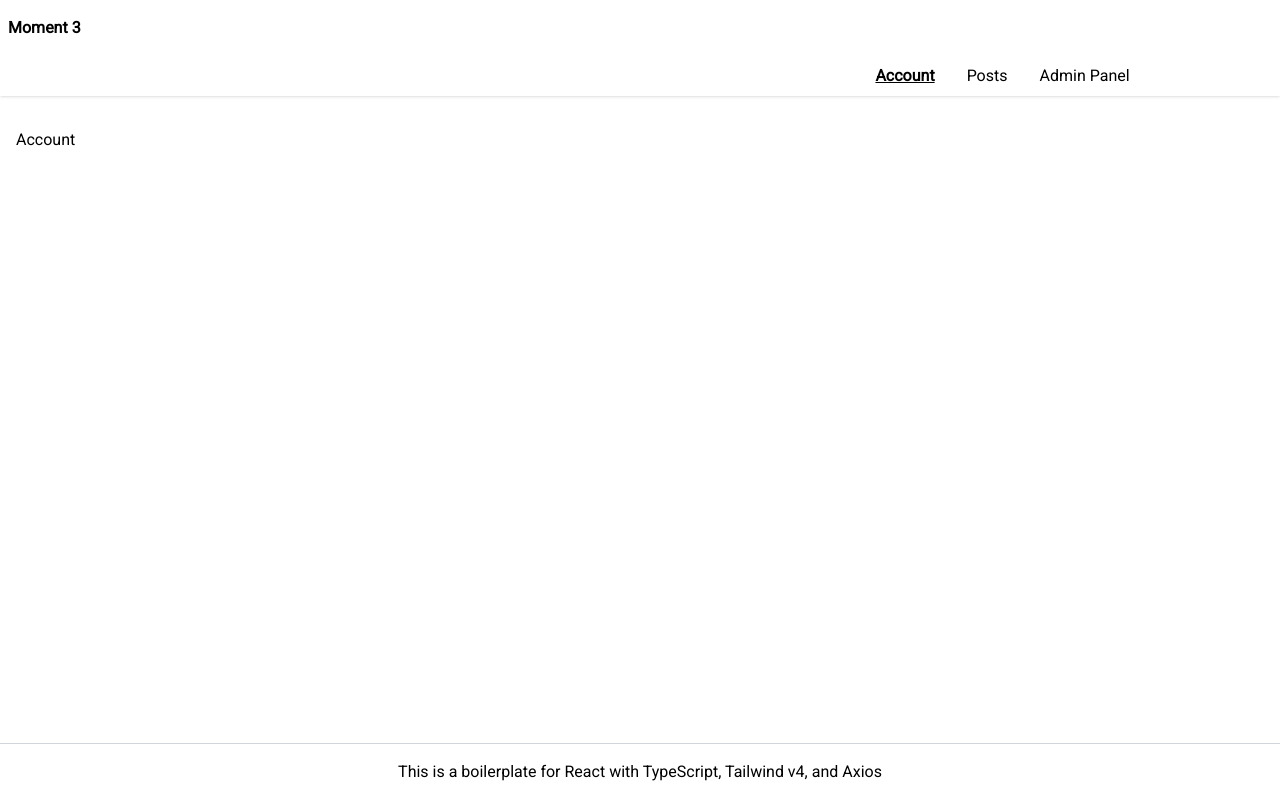
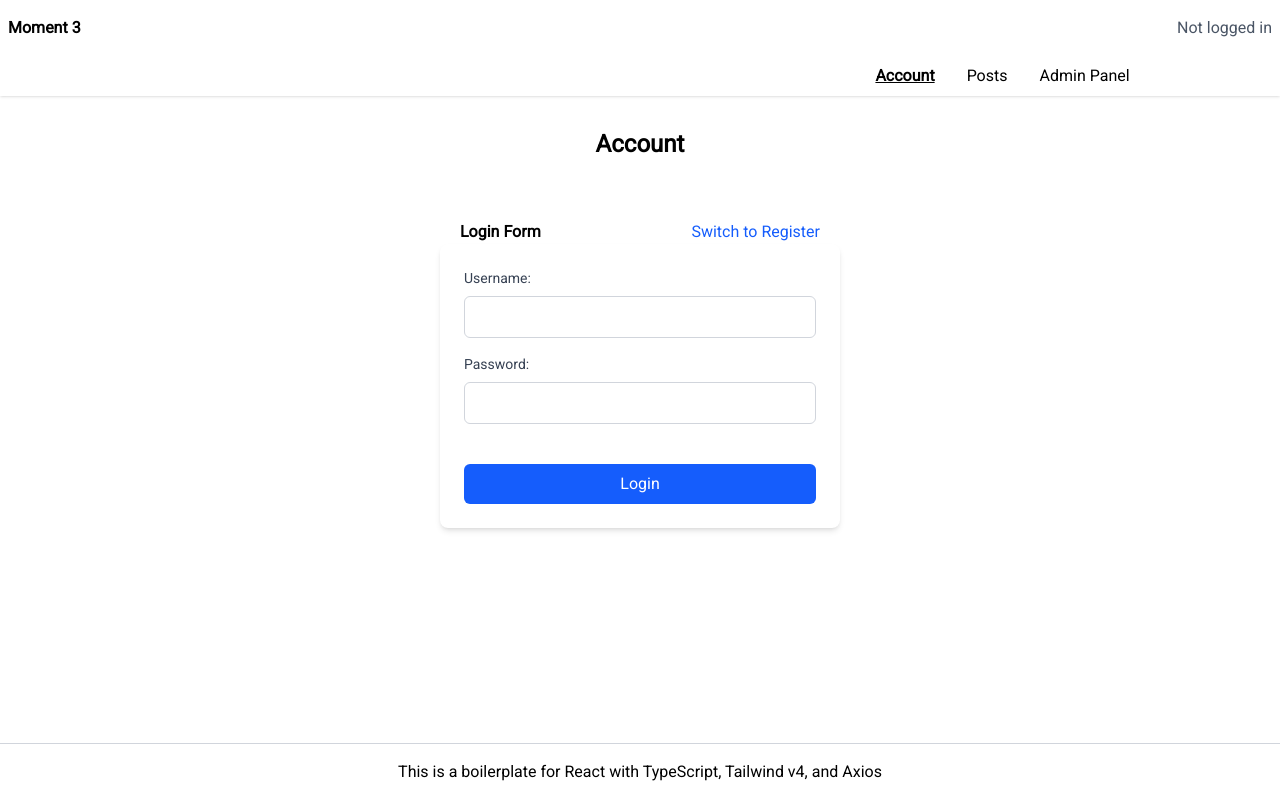
Before and after one commit to C4ndyFl4mes/dt210-react-frontend, a React (Vite) app: page / in a window 1280 px wide. Built offline with nearby package versions, Linux system fonts and the light colour scheme; no server answers.

Commit message:
Added AccountForm and validation class with Yup. Added an interface IValidationError. Added a UserStore for handling user data all over the application. In the header, an indicator of logged in status exist.

```diff
--- a/package.json
+++ b/package.json
@@ -12,10 +12,13 @@
   "dependencies": {
     "@tailwindcss/vite": "^4.1.18",
     "axios": "^1.13.4",
+    "mobx": "^6.15.0",
+    "mobx-react-lite": "^4.1.1",
     "react": "^19.2.0",
     "react-dom": "^19.2.0",
     "react-router-dom": "^7.13.0",
-    "tailwindcss": "^4.1.18"
+    "tailwindcss": "^4.1.18",
+    "yup": "^1.7.1"
   },
   "devDependencies": {
     "@eslint/js": "^9.39.1",
--- /dev/null
+++ b/src/components/base/AccountForm.tsx
@@ -0,0 +1,104 @@
+import { useEffect, useState } from "react";
+import { Validation } from "../../utils/Validation";
+import type { IValidationError } from "../../interfaces/IValidationError";
+import AuthService from "../../services/AuthService";
+import type { IError } from "../../interfaces/IError";
+import type { IUser } from "../../interfaces/IUser";
+import UserStore from "../../stores/UserStore";
+
+export default function AccountForm({ regOrLogin }: { regOrLogin: boolean }) {
+    const [fields, setFields] = useState({
+        username: "",
+        password: ""
+    });
+    const [validationErrors, setValidationErrors] = useState<{} | IValidationError>({})
+    const [serverErrors, setServerErrors] = useState<IError | null>(null);
+
+    const clearFields = () => {
+        setFields({
+            username: "",
+            password: ""
+        });
+        setValidationErrors({});
+        setServerErrors(null);
+    }
+
+    const handleFormSubmit = async () => {
+        const errors: {} | IValidationError = await Validation.validateAccountForm(fields);
+        setValidationErrors(errors);
+
+        if (Object.keys(errors).length === 0) {
+            const data: IUser | IError = regOrLogin ? await AuthService().login(fields) : await AuthService().register(fields);
+            if (data && "message" in data) {
+                data as IError;
+                setServerErrors(data);
+            } else {
+                data as IUser;
+                UserStore.setUser(data);
+                clearFields();
+            }
+        }
+    }
+
+    // Rensar formuläret och eventuella felmeddelanden när användaren byter mellan login och register.
+    useEffect(clearFields, [regOrLogin]);
+
+    return (
+        <form className="max-w-md w-full p-6 bg-white rounded-lg shadow-md flex flex-col gap-y-4">
+            <div className="flex flex-col gap-y-2">
+                <label htmlFor="username" className="block text-sm font-medium text-gray-700">
+                    Username:
+                </label>
+                <input
+                    type="text"
+                    id="username"
+                    name="username"
+                    autoComplete="username"
+                    value={fields.username}
+                    onChange={(e) => setFields({ ...fields, username: e.target.value })}
+                    className="w-full px-4 py-2 border border-gray-300 rounded-md focus:ring-2 focus:ring-blue-500 focus:border-transparent outline-none transition"
+                />
+                {(validationErrors as IValidationError).username && (
+                    <span className="block text-sm text-red-600 bg-red-50 border border-red-200 p-2 rounded-md">
+                        {(validationErrors as IValidationError).username}
+                    </span>
+                )}
+            </div>
+            <div className="flex flex-col gap-y-2">
+                <label htmlFor="password" className="block text-sm font-medium text-gray-700">
+                    Password:
+                </label>
+                <input
+                    type="password"
+                    id="password"
+                    name="password"
+                    autoComplete="current-password"
+                    value={fields.password}
+                    onChange={(e) => setFields({ ...fields, password: e.target.value })}
+                    className="w-full px-4 py-2 border border-gray-300 rounded-md focus:ring-2 focus:ring-blue-500 focus:border-transparent outline-none transition"
+                />
+                {(validationErrors as IValidationError).password && (
+                    <span className="block text-sm text-red-600 bg-red-50 border border-red-200 p-2 rounded-md">
+                        {(validationErrors as IValidationError).password}
+                    </span>
+                )}
+            </div>
+            <div className="flex flex-col gap-y-2">
+                {serverErrors && (
+                    <span className="block text-sm text-red-600 bg-red-50 border border-red-200 p-2 rounded-md">
+                        {serverErrors.message}
+                    </span>
+                )}
+            </div>
+            <div className="pt-2">
+                <button
+                    type="button"
+                    onClick={handleFormSubmit}
+                    className="w-full bg-blue-600 text-white font-medium py-2 px-4 rounded-md hover:bg-blue-700 focus:outline-none focus:ring-2 focus:ring-blue-500 focus:ring-offset-2 transition cursor-pointer"
+                >
+                    {regOrLogin ? "Login" : "Register"}
+                </button>
+            </div>
+        </form>
+    );
+}
--- a/src/components/base/Part.tsx
+++ /dev/null
@@ -1,8 +0,0 @@
-import type { ReactElement } from "react";
-
-
-export default function Part(): ReactElement {
-    return (
-        <div></div>
-    );
-}
--- a/src/components/layout/Header.tsx
+++ b/src/components/layout/Header.tsx
@@ -1,14 +1,29 @@
-import type { ReactElement } from "react";
+import { type ReactElement } from "react";
 import Navigation from "../base/Navigation";
+import UserStore from "../../stores/UserStore";
+import { observer } from "mobx-react-lite";
+import profilePic from "../../assets/user-circle-svgrepo-com.svg";
 
-
-export default function Header(): ReactElement {
-    return (
+export default observer(function Header(): ReactElement {
+     return (
         <header className="py-4 shadow">
             <div className="container mx-auto px-2 flex justify-between items-center flex-wrap">
                 <p className="font-semibold whitespace-nowrap">Moment 3</p>
+                {
+                    UserStore.user ? (
+                        <div className="flex items-center gap-x-2">
+                            <div className="flex flex-col">
+                                <span>{UserStore.user.username}</span>
+                                <small className="text-end">{UserStore.user.role}</small>
+                            </div>
+                            <img src={profilePic} alt="Profile" className="w-8 h-8 rounded-full" onClick={() => UserStore.logOut()} />
+                        </div>
+                    ) : (
+                        <p className="text-gray-600 whitespace-nowrap">Not logged in</p>
+                    )
+                }
                 <Navigation />
             </div>
         </header>
     );
-}
+});
--- a/src/components/layout/Layout.tsx
+++ b/src/components/layout/Layout.tsx
@@ -1,8 +1,13 @@
 import { Outlet } from "react-router-dom";
 import Header from "./Header";
 import Footer from "./Footer";
+import { useEffect } from "react";
+import UserStore from "../../stores/UserStore";
 
 export default function Layout() {
+    useEffect(() => {
+        UserStore.getCurrentUser();
+    }, []);
     return (
         <div className="flex flex-col min-h-screen">
             <Header />
--- /dev/null
+++ b/src/interfaces/IValidationError.ts
@@ -0,0 +1,5 @@
+export interface IValidationError {
+    [key: string]: string;
+    // name: string;
+    // errors?: Array<string>;
+}
--- a/src/pages/AccountPage.tsx
+++ b/src/pages/AccountPage.tsx
@@ -1,7 +1,22 @@
-export default function Account() {
+import { useState } from "react";
+import AccountForm from "../components/base/AccountForm";
+
+export default function AccountPage() {
+    const [regOrLogin, setRegOrLogin] = useState(true);
+
+    function toggleRegOrLogin() {
+        setRegOrLogin(!regOrLogin);
+    }
     return (
-        <div>
-            <h1>Account</h1>
-        </div>
+        <>
+            <h1 className="font-bold text-2xl text-center">Account</h1>
+            <div className="w-100 max-w-[95vw] mx-auto mt-15">
+                <div className="flex items-center justify-between flex-wrap px-5">
+                    {regOrLogin ? <p className="font-bold">Login Form</p> : <p className="font-bold">Register Form</p>}
+                    <button onClick={toggleRegOrLogin} className="text-blue-600 hover:underline cursor-pointer">{regOrLogin ? "Switch to Register" : "Switch to Login"}</button>
+                </div>
+                <AccountForm regOrLogin={regOrLogin} />
+            </div>
+        </>
     );
 }
--- /dev/null
+++ b/src/stores/UserStore.ts
@@ -0,0 +1,43 @@
+import { flow, makeAutoObservable } from "mobx";
+import type { IUser } from "../interfaces/IUser";
+import type { IError } from "../interfaces/IError";
+import AuthService from "../services/AuthService";
+
+class UserStore {
+    user: IUser | null = null;
+
+    constructor() {
+        makeAutoObservable(this);
+    }
+
+    setUser(user: IUser) {
+        this.user = user;
+    }
+
+    clearUser() {
+        this.user = null;
+    }
+
+    logOut = flow(function* (this: UserStore) {
+        const data: boolean | IError = yield AuthService().logout();
+        if (data === true) {
+            this.clearUser();
+            console.log("User logged out successfully");
+        } else if (typeof data === "object" && "message" in data) {
+            console.error("Logout error: " + data.message);
+        }
+    });
+
+    getCurrentUser = flow(function* (this: UserStore) {
+        const data: IUser | IError = yield AuthService().getCurrentUser();
+        if (data && "message" in data) {
+            console.error("Error fetching user: " + data.message);
+            this.user = null;
+        } else {
+            this.user = data as IUser;
+            console.log("Current user: " + this.user.username);
+        }
+    });
+}
+
+export default new UserStore();
--- /dev/null
+++ b/src/utils/Validation.ts
@@ -0,0 +1,25 @@
+import * as Yup from "yup";
+import type { IAuth } from "../interfaces/IAuth";
+import type { IValidationError } from "../interfaces/IValidationError";
+
+export class Validation {
+    static accountSchema = Yup.object({
+        username: Yup.string().required("Username is required").min(3, "Username must be at least 3 characters").max(28, "Username cannot be longer than 28 characters."),
+        password: Yup.string().required("Password is required").min(16, "Password must be at least 16 characters").matches(/^(?=.*[a-z])(?=.*[A-Z])(?=.*\d)(?=.*[@$!%*?&])[A-Za-z\d@$!%*?&]+$/, "Password must contain at least one uppercase letter, one lowercase letter, one number, and one special character")
+    });
+
+    static async validateAccountForm(fields: IAuth): Promise<{} | IValidationError> {
+        try {
+            await this.accountSchema.validate(fields, { abortEarly: false });
+            return {};
+        } catch (errors: unknown) {
+            const validationErrors: IValidationError = {};
+            if (errors instanceof Yup.ValidationError) {
+                errors.inner.forEach(error => {
+                    validationErrors[error.path!] = error.message; // Lagrar endast det sista felmeddelandet för varje fält.
+                });
+            }
+            return validationErrors;
+        }
+    }
+}
```
Also changed, not shown: src/assets/assets.txt (deleted), src/assets/user-circle-svgrepo-com.svg (added), 1 other file (tests, documents, lock files or other folders).
